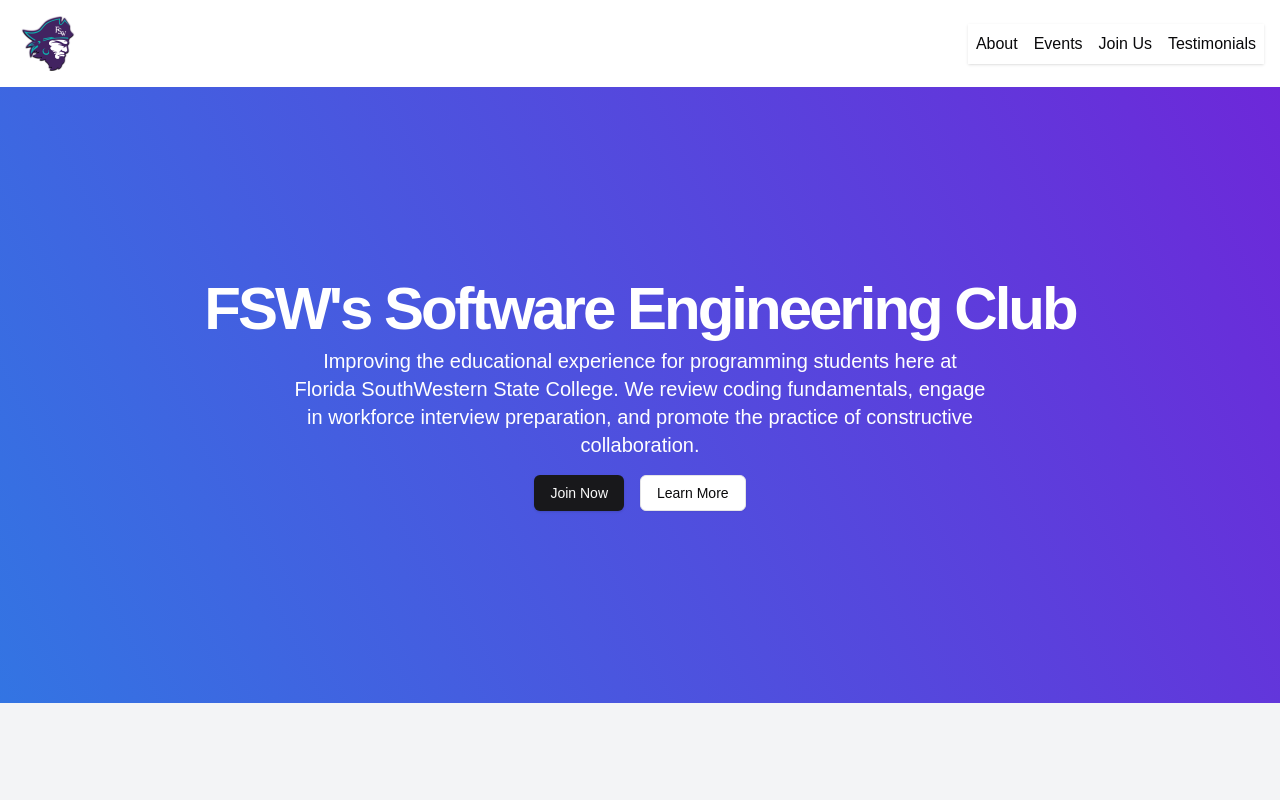
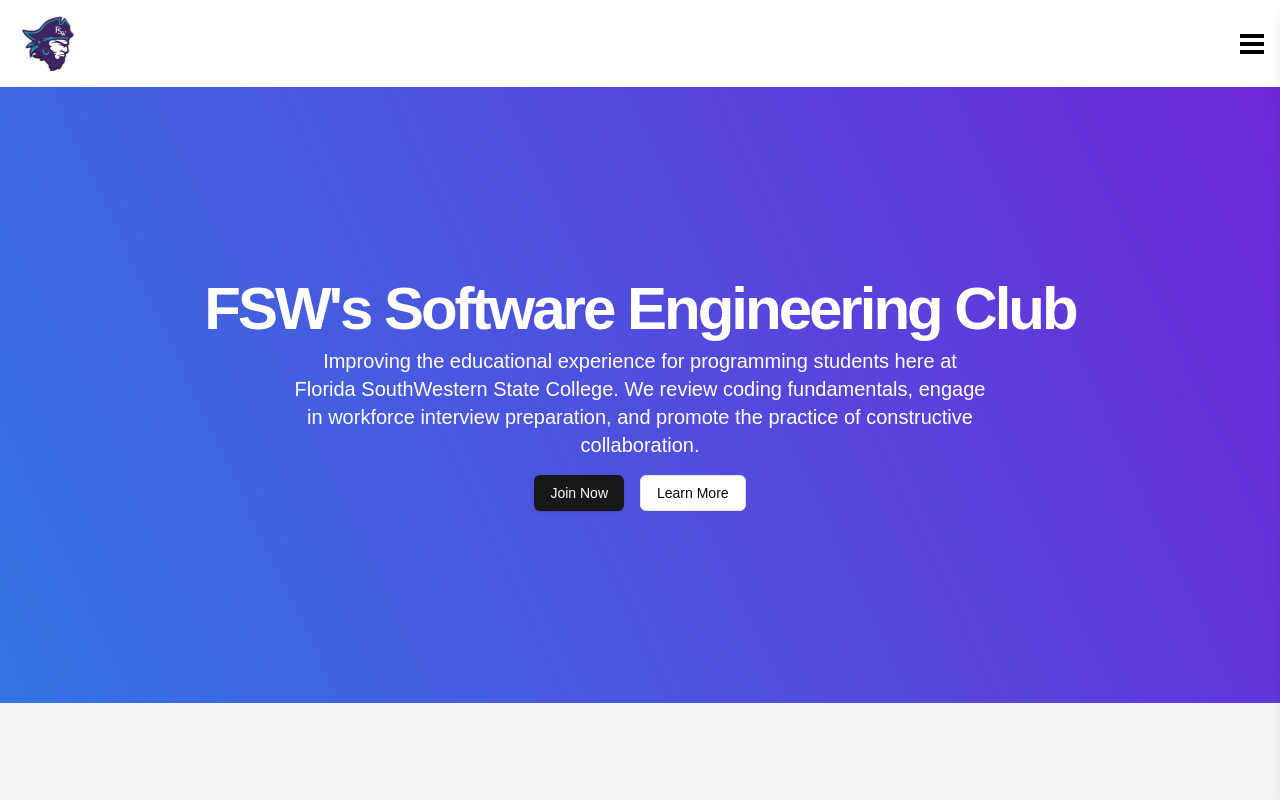
Before and after one commit to jackalotisme/se-club, a Next.js app: page / in a window 1280 px wide. Shown: the top 800 px of the page. Built offline with nearby package versions, Linux system fonts and the light colour scheme.

Commit message:
Fix mobile menu visibility, add keyboard interaction and smooth scrolling

```diff
--- a/components/ui/header.jsx
+++ b/components/ui/header.jsx
@@ -1,15 +1,16 @@
-import { useState, useRef } from 'react';
+import { useState, useRef, useEffect, useCallback } from 'react';
 import Image from 'next/image';
 import Link from 'next/link';
 
 export default function Header() {
   const [menuOpen, setMenuOpen] = useState(false);
   const menuRef = useRef(null);
+  const buttonRef = useRef(null);
 
   // Toggle the menu open/close state
-  const toggleMenu = () => {
+  const toggleMenu = useCallback(() => {
     setMenuOpen((prev) => !prev);
-  };
+  }, []);
 
   // Handle keyboard interaction for the menu button
   const handleKeyDown = (e) => {
@@ -18,7 +19,7 @@ export default function Header() {
     }
   };
 
-  // Smooth scroll handler
+  // Smooth scroll handler (Reusable function)
   const handleSmoothScroll = (e, targetId) => {
     e.preventDefault(); // Prevent default anchor link behavior
     const targetElement = document.getElementById(targetId);
@@ -29,43 +30,106 @@ export default function Header() {
         block: 'start',
       });
     }
+
+    // Close the menu after clicking the link
+    setMenuOpen(false);
   };
 
+  // Close the menu if clicked outside
+  useEffect(() => {
+    const handleClickOutside = (e) => {
+      if (
+        menuRef.current &&
+        !menuRef.current.contains(e.target) &&
+        buttonRef.current &&
+        !buttonRef.current.contains(e.target)
+      ) {
+        setMenuOpen(false);
+      }
+    };
+
+    document.addEventListener('mousedown', handleClickOutside);
+    return () => document.removeEventListener('mousedown', handleClickOutside);
+  }, []);
+
+  // Focus the first menu link when the menu is opened
+  useEffect(() => {
+    if (menuOpen) {
+      const firstLink = menuRef.current.querySelector('a');
+      firstLink?.focus();
+    } else {
+      buttonRef.current?.focus();
+    }
+  }, [menuOpen]);
+
   return (
-    <header className="flex items-center justify-between p-4">
-      <Link href="#">
+    <header className="flex items-center justify-between p-4 relative">
+      {/* Logo Link */}
+      <Link href="#" aria-label="Go to homepage">
         <Image src="/images/fsw-buc-logo.png" width={64} height={64} alt="School Logo" />
       </Link>
 
       {/* Mobile menu toggle button */}
       <button
-        className="md:hidden"
+        ref={buttonRef} // Keep track of the button for focus management
+        className="focus:outline-none absolute right-4" // Ensure the button is always visible on all screen sizes
         onClick={toggleMenu}
         onKeyDown={handleKeyDown} // Allow keyboard interaction
         aria-label="Toggle menu"
         aria-expanded={menuOpen ? 'true' : 'false'} // Update aria-expanded based on menu state
+        aria-controls="mobile-menu" // Associating with the mobile menu
       >
         <span className="block w-6 h-1 bg-black mb-1"></span>
         <span className="block w-6 h-1 bg-black mb-1"></span>
         <span className="block w-6 h-1 bg-black"></span>
       </button>
 
-      {/* Mobile Menu */}
+      {/* Mobile Menu (Side menu) */}
       <nav
         ref={menuRef} // Reference to manage focus
-        className={`md:flex ${menuOpen ? 'block' : 'hidden'} md:static bg-white shadow opacity-70 md:opacity-100 transition-opacity`}
+        id="mobile-menu"
+        className={`fixed top-0 right-0 w-64 h-full bg-white shadow-lg transform ${menuOpen ? 'translate-x-0' : 'translate-x-full'} transition-transform duration-300 ease-in-out z-50`}
       >
-        <div className="w-full flex justify-center md:justify-end md:w-auto">
-          <Link href="#about" className="block p-2" onClick={(e) => handleSmoothScroll(e, 'about')}>
+        {/* Close Button */}
+        <button
+          onClick={toggleMenu}
+          className="absolute top-4 right-4 text-2xl text-black focus:outline-none"
+          aria-label="Close menu"
+        >
+          ×
+        </button>
+
+        <div className="flex flex-col justify-center items-center h-full">
+          <Link
+            href="#about"
+            className="block p-4 text-lg"
+            onClick={(e) => handleSmoothScroll(e, 'about')}
+            aria-label="Navigate to About section"
+          >
             About
           </Link>
-          <Link href="#events" className="block p-2" onClick={(e) => handleSmoothScroll(e, 'events')}>
+          <Link
+            href="#events"
+            className="block p-4 text-lg"
+            onClick={(e) => handleSmoothScroll(e, 'events')}
+            aria-label="Navigate to Events section"
+          >
             Events
           </Link>
-          <Link href="#join" className="block p-2" onClick={(e) => handleSmoothScroll(e, 'join')}>
+          <Link
+            href="#join"
+            className="block p-4 text-lg"
+            onClick={(e) => handleSmoothScroll(e, 'join')}
+            aria-label="Navigate to Join Us section"
+          >
             Join Us
           </Link>
-          <Link href="#testimonials" className="block p-2" onClick={(e) => handleSmoothScroll(e, 'testimonials')}>
+          <Link
+            href="#testimonials"
+            className="block p-4 text-lg"
+            onClick={(e) => handleSmoothScroll(e, 'testimonials')}
+            aria-label="Navigate to Testimonials section"
+          >
             Testimonials
           </Link>
         </div>
```
